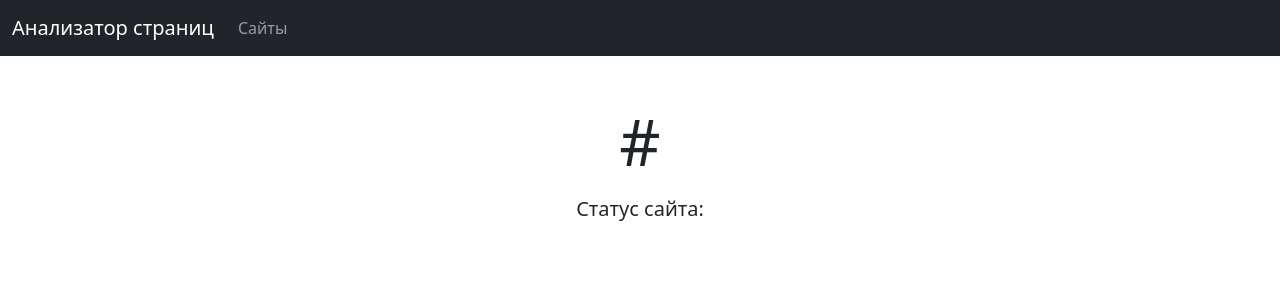
After one commit to remortalite/page_analyzer, a Flask app: template page_analyzer/templates/show.html in a window 1280 px wide. The commit adds this page. Shown: the top 300 px of the page. Run offline with Flask 3, Linux system fonts and the light colour scheme; the template is opened without the code that fills it: most values are stand-ins (such as "Sample title", 1, 10 or a date in 2020); some libraries are stand-ins or nearby versions.

Commit message:
Add saving to db; add simple template show.html

```diff
--- a/page_analyzer/app.py
+++ b/page_analyzer/app.py
@@ -1,13 +1,36 @@
 from page_analyzer.db import create_connection
 
 from flask import Flask
-from flask import render_template
+from flask import render_template, request, url_for
+
+from datetime import datetime
 
 
 app = Flask(__name__)
 conn = create_connection()
 
 
+def is_valid(url):
+    return True
+
+
+def save_data(conn, url):
+    with conn.cursor() as curs:
+        curs.execute("""INSERT INTO urls (name, created_at) values (%s, %s)""", [url, datetime.now()])
+    conn.commit()
+
+
 @app.route("/")
 def index():
     return render_template("index.html")
+
+
+@app.route("/urls", methods = ['POST', 'GET'])
+def urls():
+    if request.method == "POST":
+        # save the data
+        url = request.form.get("url")
+        save_data(conn, url)
+        return render_template("show.html",
+                               url=url)
+    return render_template("index.html")
--- a/page_analyzer/templates/index.html
+++ b/page_analyzer/templates/index.html
@@ -4,10 +4,10 @@
     <div class="container bg-light-emphasis py-5">
         <h1 class="display-3 text-center">Анализатор страниц</h1>
         <h2 class="lead my-3 text-center">Бесплатно проверяйте сайты на SEO-пригодность</h2>
-        <form class="row mx-auto" action="urls/" method="post">
+        <form class="row mx-auto" action="urls" method="post">
             <div class="col-7 offset-md-2 px-0">
                 <label for="input-site-url" class="visually-hidden">Url сайта для проверки</label>
-                <input id="input-site-url" class="col-9 form-control" type="text" placeholder="https://example.com" required>
+                <input id="input-site-url" name="url" class="col-9 form-control" type="text" placeholder="https://example.com" required>
             </div>
             <div class="col-3 px-2">
                 <button class="col btn btn-primary" type="submit">Проверить</button>
--- /dev/null
+++ b/page_analyzer/templates/show.html
@@ -0,0 +1,8 @@
+{% extends "layout/default.html" %}
+
+{% block content %}
+    <div class="container bg-light-emphasis py-5">
+        <h1 class="display-3 text-center">{{ url }}</h1>
+        <h2 class="lead my-3 text-center">Статус сайта:</h2>
+    </div>
+{% endblock %}
```
